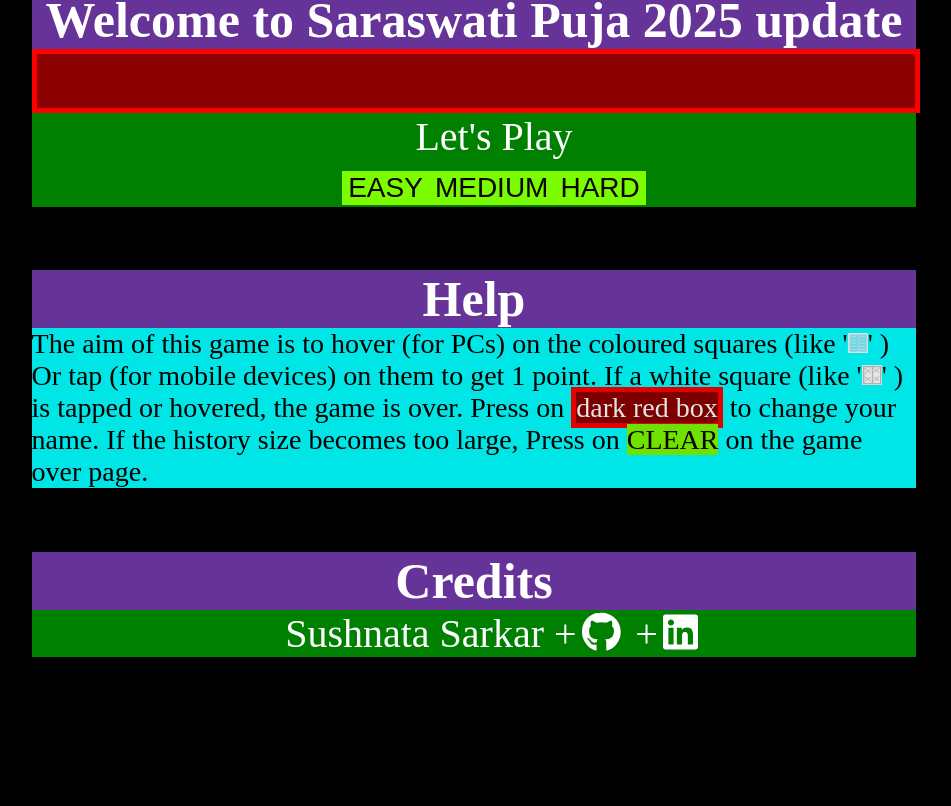
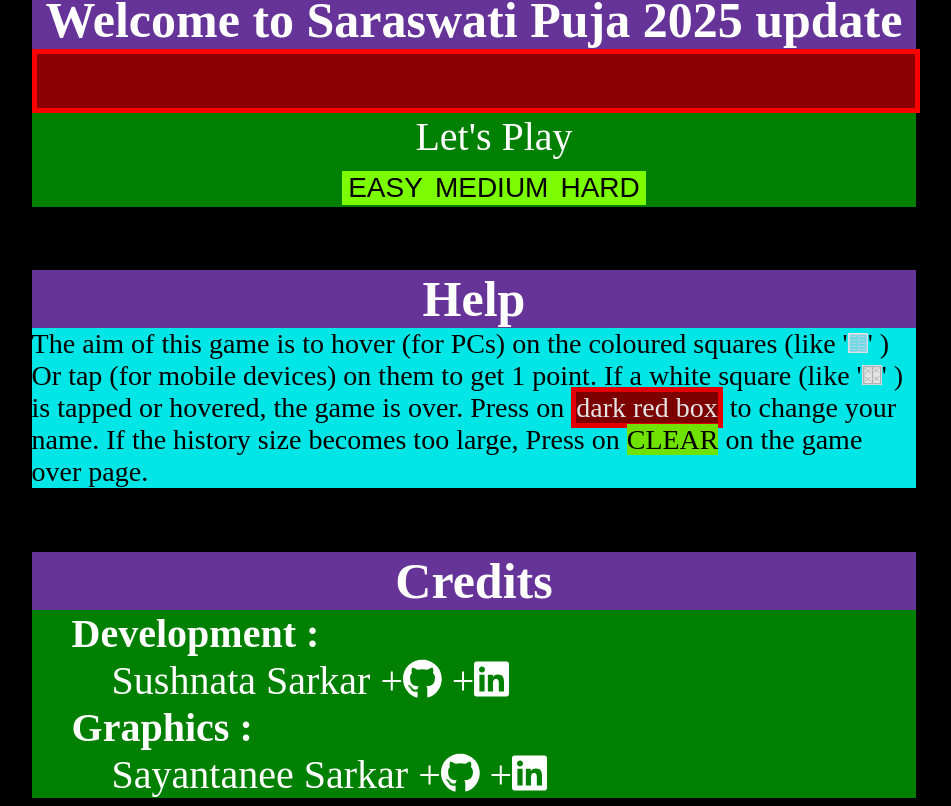
Before and after one commit to Sushnata1/Square-tap-2, a React (Vite) app: page / in a window 1280 px wide. Shown: the part 408-1214 px from the top of the page, without its empty margins (166-1117 px from the left). Before the commit the page ends 1073 px from the top, so only its background shows below. Built offline with nearby package versions, Linux system fonts and the light colour scheme.

Commit message:
Saraswati Puja update almost complete

```diff
--- a/package.json
+++ b/package.json
@@ -5,7 +5,7 @@
   "version": "0.0.0",
   "type": "module",
   "scripts": {
-    "dev": "vite",
+    "dev": "vite --host",
     "build": "vite build",
     "predeploy": "npm run build",
     "deploy": "gh-pages -d dist",
--- a/src/components/Credits.jsx
+++ b/src/components/Credits.jsx
@@ -1,26 +1,32 @@
 import * as React from "react";
 
 import { FontAwesomeIcon } from '@fortawesome/react-fontawesome';
-import { faGithub, faLinkedin} from '@fortawesome/free-brands-svg-icons';
+import { faGithub, faLinkedin } from '@fortawesome/free-brands-svg-icons';
+
+import { credits } from "../constants";
+
+const icons = {
+    "Github": faGithub,
+    "LinkedIn": faLinkedin
+}
 
 export default () => {
+
+    const units = Object.keys(credits);
 
     return (
         <div className="pad">
             <h2>Credits</h2>
-            <ul>
-                <li>
-                    Sushnata Sarkar
-                    <a href="https://github.com/Sushnata1" target="_blank" rel="noreferrer"> +
-                        <FontAwesomeIcon icon={faGithub}
-                            style={{ padding: '0px 5px' }}
-                        />
-                    </a>
-                    <a href="https://www.linkedin.com/in/sushnata-sarkar-5a9752170/" target="_blank" rel="noreferrer"> +
-                        <FontAwesomeIcon icon={faLinkedin}
-                            style={{ padding: '0px 5px' }} />
-                    </a>
-                </li>
+            <ul style={{ textAlign: "left" }}>
+                {units.map((unit, i1) => <li key={i1}>
+                    <b>{unit} : </b>
+                    <ul style={{ textAlign: "left" }}>
+                        {Object.keys(credits[unit]).map((name, i2) => <li key={i2}>
+                            {name}
+                            {Object.keys(credits[unit][name]).map((network, i3) => <a href={credits[unit][name][network]} target="_blank" rel="noreferrer"> +<FontAwesomeIcon key={i3} icon={icons[network]} /></a>)}
+                        </li>)}
+                    </ul>
+                </li>)}
             </ul>
         </div>
     )
--- a/src/components/JsonTable.jsx
+++ b/src/components/JsonTable.jsx
@@ -17,10 +17,7 @@ export default ({ objarr }) => {
                 <tbody>
                     {objarr.map((item, index) => (
                         <tr key={index}>
-                            <td>{item[objkeys[0]]}</td>
-                            <td>{item[objkeys[1]]}</td>
-                            <td>{item[objkeys[2]]}</td>
-                            <td>{item[objkeys[3]]}</td>
+                            {objkeys.map((_,i)=><td>{item[objkeys[i]]}</td>)}
                         </tr>
                     ))}
                 </tbody>
--- a/src/index.scss
+++ b/src/index.scss
@@ -109,7 +109,6 @@ p {
   background-color: aqua;
   margin: 0;
   padding: 10;
-  overflow:scroll;
   opacity: 0.9;
 }
 
```
